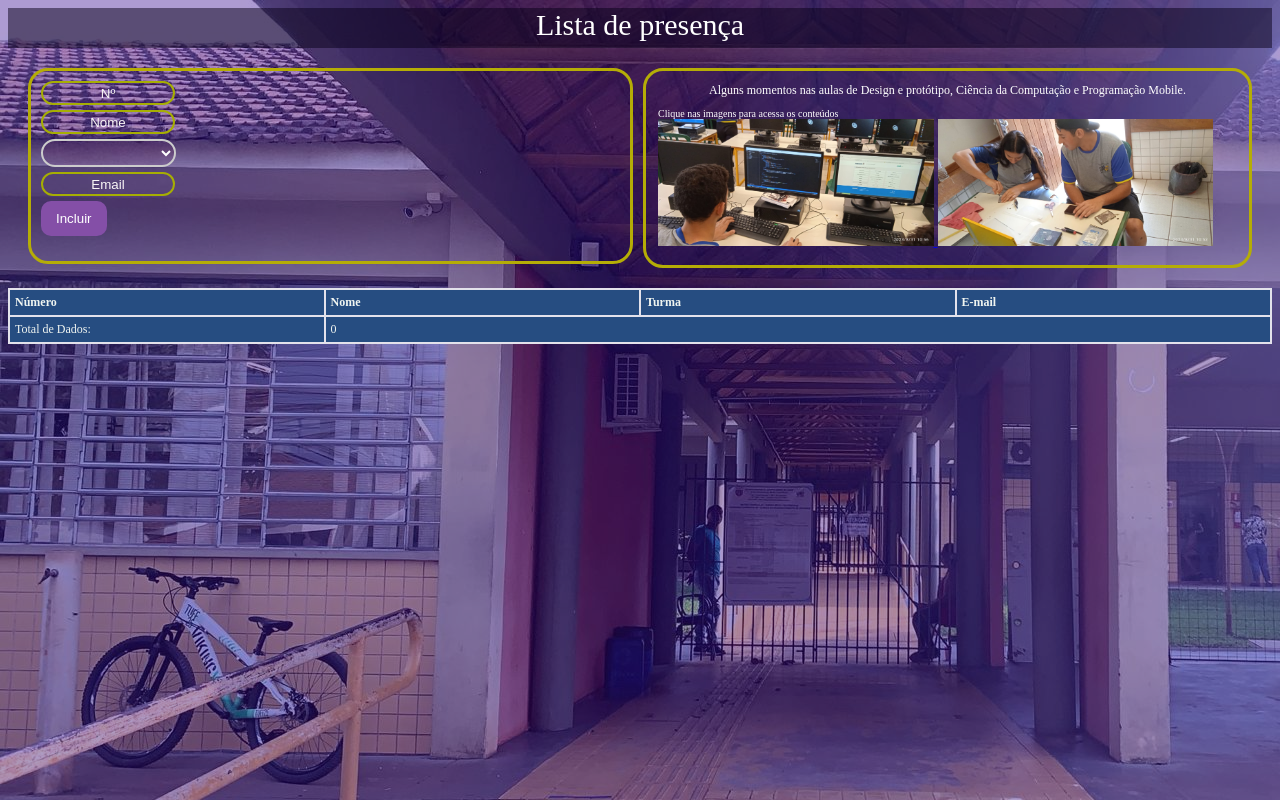
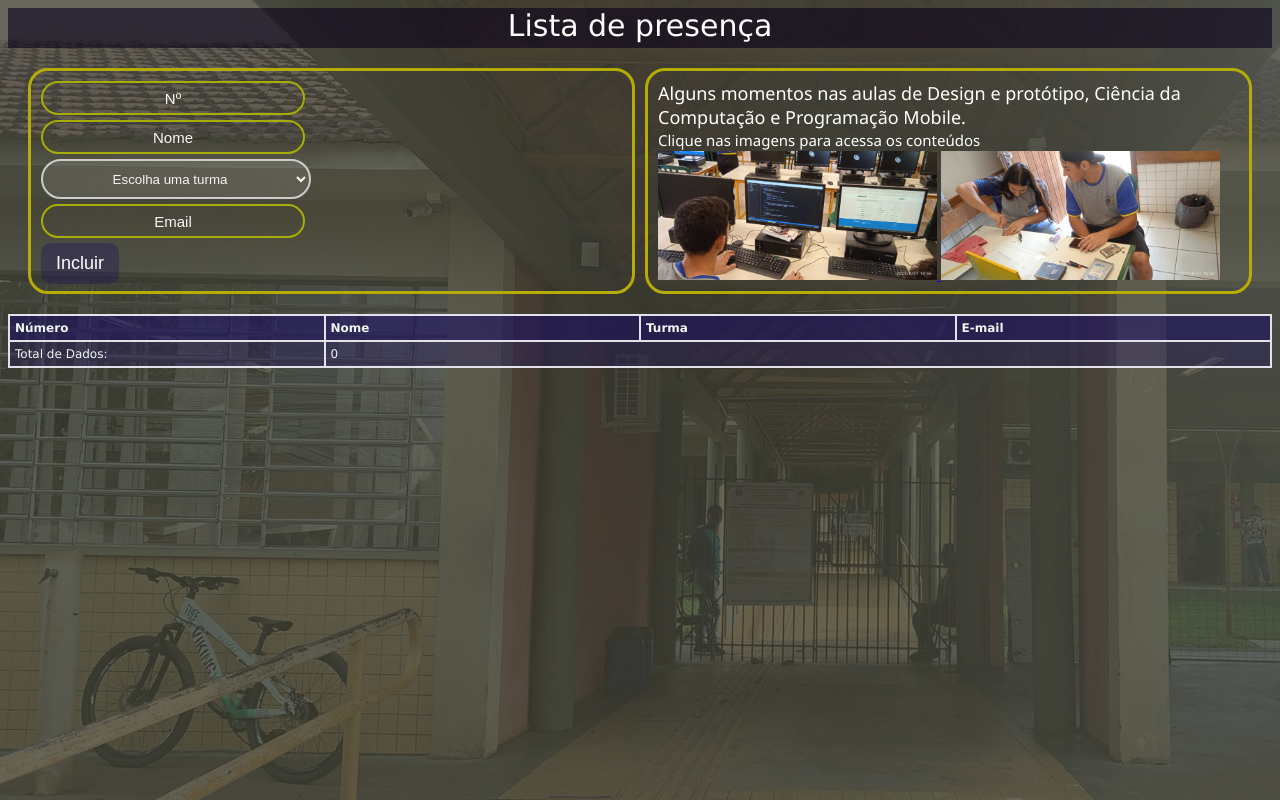
Before and after one commit to 23071960/Ayrton_Senna, a plain HTML site: page index.html in a window 1280 px wide. Drawn offline with Linux system fonts and the light colour scheme.

Commit message:
Add files via upload

```diff
--- a/index.html
+++ b/index.html
@@ -11,10 +11,10 @@
        Lista de presença
     </header>
     <div class="conteudo">
-        <div class="formulario" id="meuFormulario">
-            <input type="text" id="numero" name="numero" maxlength="3" class="campo-input" placeholder="Nº"><br>
-            <input type="text" id="nome" name="nome" class="campo-input" placeholder="Nome"><br>
-            <select id="turma" name="turma">
+        <form class="formulario" id="meuFormulario">
+            <input type="text" id="numero" name="numero" maxlength="3" class="campo-input" placeholder="Nº" required><br>
+            <input type="text" id="nome" name="nome" class="campo-input" placeholder="Nome" required><br>
+            <select id="turma" name="turma" required>
                 <option value="" disabled selected>Escolha uma turma</option>
                 <option value="1º A - D. Sistemas">1º A - D. Sistemas</option>
                 <option value="1º A - N. Ensino Médio">1º A - N. Ensino Médio</option>
@@ -24,19 +24,21 @@
                 <option value="2º A - Marketing">2º A - Marketing</option>
                 <option value="2º A - N. Ensino Médio">2º A - N. Ensino Médio</option>
             </select><br>
-            <input type="email" id="email" name="email" class="campo-input" placeholder="Email"><br>
 
-            <button type="button" class="salvar" onclick="salvarDados()">Incluir</button>
-        </div>
+            <input type="email" id="email" name="email" class="campo-input" placeholder="Email" required><br>
+
+            <button type="submit" class="salvar"  onclick="salvarDados()">Incluir</button>
+        </form>
+
 
         <div class="informativo">
-            <span class="informativo__texto">Alguns momentos nas aulas de Design e protótipo, Ciência da Computação e Programação Mobile.</span>
+            <span class="informativo__texto">Alguns momentos nas aulas de Design e protótipo, Ciência da Computação e Programação Mobile.</span><br>
             <span class="informativo__dica">Clique nas imagens para acessa os conteúdos</span>
             <div class="imagem-container">
-                <a href="pagina1.html">
+                <a href="pages/mobile.html">
                     <img src="imagens/foto01.jpg" alt="Foto 01">  <!--style="width: 49%;"-->
                 </a>
-                <a href="pagina2.html">
+                <a href="pages/c_comput.html">
                     <img src="imagens/foto02.jpg" alt="Foto 02"><!--style="width: 49%;"-->
                 </a>
             </div>
@@ -72,7 +74,6 @@
         </div>
     </div>
     <script src="javaScript/script.js"></script>
-    <script src="javaScript/ajustar_lista.js"></script>
-    <script src="javaScript/outra_turma.js"></script>
+
 </body>
 </html>
--- a/javaScript/script.js
+++ b/javaScript/script.js
@@ -1,24 +1,34 @@
 function salvarDados() {
-    var numero = document.getElementById("numero").value;
-    var nome = document.getElementById("nome").value;
+  var numero = document.getElementById("numero").value.trim();
+  var nome = document.getElementById("nome").value.trim();
   const selectTurma = document.getElementById("turma");
   const outraTurmaInput = document.getElementById("outraTurma");
 
   let turmaSelecionada = "";
   if (selectTurma.value === "personalizada") {
-      turmaSelecionada = outraTurmaInput.value;
+      turmaSelecionada = outraTurmaInput.value.trim();
   } else {
       turmaSelecionada = selectTurma.value;
   }
 
-    var turma = turmaSelecionada;
-    var email = document.getElementById("email").value;
+  var email = document.getElementById("email").value.trim();
+  function exibirTurmaSelecionada() {
+    var selectTurma = document.getElementById("turma");
+    var turmaSelecionada = selectTurma.options[selectTurma.selectedIndex].text;
+    var turmaSelecionadaElement = document.getElementById("turmaSelecionada");
+    turmaSelecionadaElement.textContent = "Turma selecionada: " + turmaSelecionada;
+}
+  // Verifique se os campos obrigatórios estão preenchidos
+  if (numero === "" || nome === "" || turmaSelecionada === "" || email === "") {
+      alert("Por favor, preencha todos os campos obrigatórios.");
+      return; // Aborta a função se campos obrigatórios estiverem vazios
+  }
 
   var dados = {
       numero: numero,
       nome: nome,
       email: email,
-      turma: turma
+      turma: turmaSelecionada
   };
 
     // Verificar se já existem dados salvos
--- a/styles.css
+++ b/styles.css
@@ -4,9 +4,13 @@
 @import url(styles/lista.css);
 @import url(styles/conteudo.css);
 @import url(styles/informativo.css);
+
+
 :root{
     border: 10px;
-   color: white;
+    color: white;
+   --cor-azul-de-fundo: rgba(22, 8, 104, 0.3);
+
 }
 
 body {
@@ -15,7 +19,7 @@ body {
     background-attachment: fixed;
     color: white;
     align-items: center;
-
+    font-family: Verdana, Geneva, Tahoma, sans-serif;
 }
 
 body::before {
@@ -25,6 +29,6 @@ body::before {
     left: 0;
     width: 100%;
     height: 100%;
-    background-color: rgba(50, 5, 142, 0.4); /* Cor semitransparente (aqui é branco com 50% de transparência) */
+    background-color: rgba(66, 66, 52, 0.8); /* Cor semitransparente (aqui é branco com 50% de transparência) */
     z-index: -1; /* Coloca o pseudo-elemento atrás do conteúdo */
 }
--- a/styles/conteudo.css
+++ b/styles/conteudo.css
@@ -5,21 +5,23 @@
   gap: 10px; /* Espaço entre o formulário e o informativo */
   margin: 20px;
   align-items: top; /* Centralizar verticalmente */
+  font-family: 'Segoe UI', Tahoma, Geneva, Verdana, sans-serif;
 }
 
-.formulario,
-.informativo {
-    flex: 1; /* Ambos ocupam a mesma largura disponível */
-    height: 170px; /* Adicione "px" para definir a altura */
-    overflow: hidden; /* Ou outro valor, como "scroll" ou "auto" */
-    padding: 10px;
-    border: 3px solid #b5ad06;
-    border-radius: 20px;
+.formulario{
+  flex: 1; /* Ambos ocupam a mesma largura disponível */
+  height: 200px; /* Adicione "px" para definir a altura */
+  overflow: hidden; /* Ou outro valor, como "scroll" ou "auto" */
+  padding: 10px;
+  border: 3px solid #b5ad06;
+  border-radius: 20px;
+  align-items: center;
 }
 
+
 .formulario input{
-width: 120px;
-height: 10px;
+width: 250px;
+height: 20px;
 margin-bottom: 5px;
 padding: 5px;
 border: 2px solid #a6ae03;
@@ -27,6 +29,7 @@ border-radius: 20px;
 background-color:transparent;
 color: rgb(245, 239, 239); /* Cor do texto em branco */
 text-align: center;
+font-size: 15px;
 
 }
   /* Estiliza o texto do placeholder */
@@ -36,33 +39,41 @@ text-align: center;
 }
 
 .formulario select {
-  height: 05px;
-  width:135px; /* Defina a largura para ocupar 100% da largura disponível */
+  padding: 18px;
+  border-radius: 20px; /* Defina a largura para ocupar 100% da largura disponível */
   margin-bottom: 5px;
-  padding: 12px;
+  padding: 18px;
   border: 2px solid #ccc;
   border-radius: 20px;
-  background-color:rgba(218, 219, 226, 0.1);
-  background-color:transparent;
-  color: rgb(32, 31, 31);
+  color: rgb(15, 15, 15);
   text-align: center;
+
 }
 
 select#turma {
-    color: white; /* Define a cor do texto como branco */
-    background-color: rgba(116, 12, 84, 0.1); /* Define a cor de fundo como azul claro */
+    width: 270px;
+    height: 40px;
+    color: rgb(248, 244, 244); /* Define a cor do texto como branco */
+    background-color: rgba(247, 245, 246,0.1 ); /* Define a cor de fundo como azul claro */
+    padding: 05px;
+    border: 2px solid #ccc;
+    border-radius: 20px;
+    text-align: center;
 }
+
+
 .formulario select option {
   color: rgb(19, 18, 18) !important;
 }
 
 .formulario .salvar {
-    background-color: #844fa7;
+    background-color: var(--cor-azul-de-fundo);
     color: white;
     padding: 10px 15px;
     border: none;
     border-radius: 10px;
     cursor: pointer;
+    font-size: 18px;
 }
 
 .formulario .salvar:hover {
@@ -75,6 +86,7 @@ select#turma {
     display: flex;
     gap: 20px;
     margin: 20px;
+
     min-height: calc(100vh - 40px); /* 40px para considerar a margem superior e inferior
   }
 
--- a/styles/header.css
+++ b/styles/header.css
@@ -1,5 +1,5 @@
 header{
-    background-color: rgba(9, 1, 25, 0.5); /* Cor semitransparente*/
+    background-color: rgba(9, 1, 25, .6); /* Cor semitransparente*/
     display:block;
     width: 100%;
     height: 40px;
--- a/styles/informativo.css
+++ b/styles/informativo.css
@@ -1,22 +1,21 @@
-
 .informativo {
-  max-width: 100%; /* Define a largura máxima para a div informativo */
-  display: flex;
-  flex-wrap: wrap; /* Permite que as imagens quebrem para a próxima linha quando não houver espaço */
-  justify-content: space-between; /* Distribui o espaço horizontalmente entre as imagens */
-  align-content: flex-start; /* Alinha as imagens no topo das linhas */
-  padding: 12px;
+  flex: 1; /* Ambos ocupam a mesma largura disponível */
+  height: 200px; /* Adicione "px" para definir a altura */
+  overflow: hidden; /* Ou outro valor, como "scroll" ou "auto" */
+  padding: 10px;
+  border: 3px solid #b5ad06;
+  border-radius: 20px;
 }
 
 .informativo__texto {
   width: 100%; /* Garante que o texto ocupe toda a largura da div informativo */
   margin-bottom: 10px; /* Adiciona margem na parte inferior do texto */
-  font-size: 12px;
+  font-size: 18px;
   text-align: center;
 
 }
 .informativo__dica{
-  font-size: 10px;
+  font-size: 15px;
   text-align: center;
 }
 
--- a/styles/lista.css
+++ b/styles/lista.css
@@ -32,7 +32,7 @@ th, td {
 }
 
 th {
-    background-color: #264d81;
+    background-color: var(--cor-azul-de-fundo);
     color: #f0f5f1;
 }
 
@@ -40,7 +40,7 @@ th {
 thead tr {
     position: sticky;
     top: 0;
-    background-color: #264d81;
+    background-color:var(--cor-azul-de-fundo);
     color: #f0f5f1;
 }
 
@@ -48,6 +48,6 @@ thead tr {
 tfoot tr {
     position: sticky;
     top: 0; /* Fixar no topo da tabela */
-    background-color: #264d81;
+    background-color: var(--cor-azul-de-fundo);
     color: #f0f5f1;
 }
```
Also changed, not shown: pages/c_comput.html (added, +13 -0 lines), pages/mobile.html (added, +13 -0 lines). Lines whose indentation alone changed are shown as unchanged.
